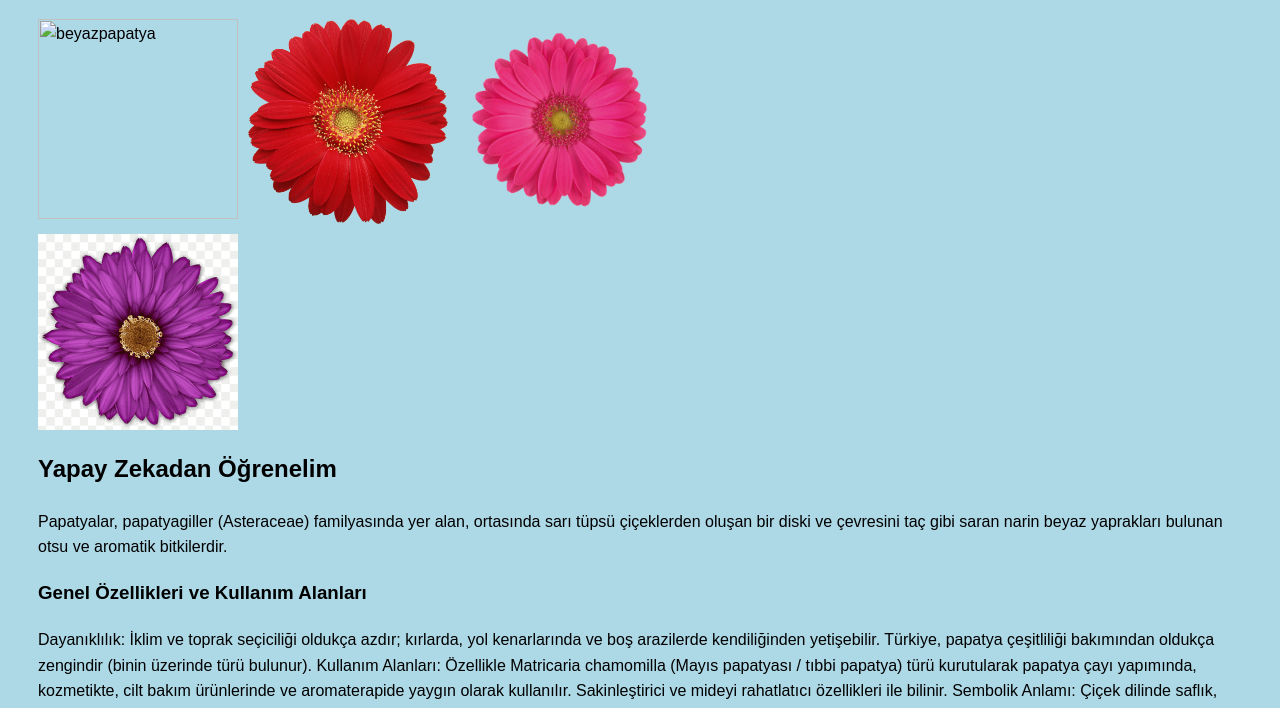
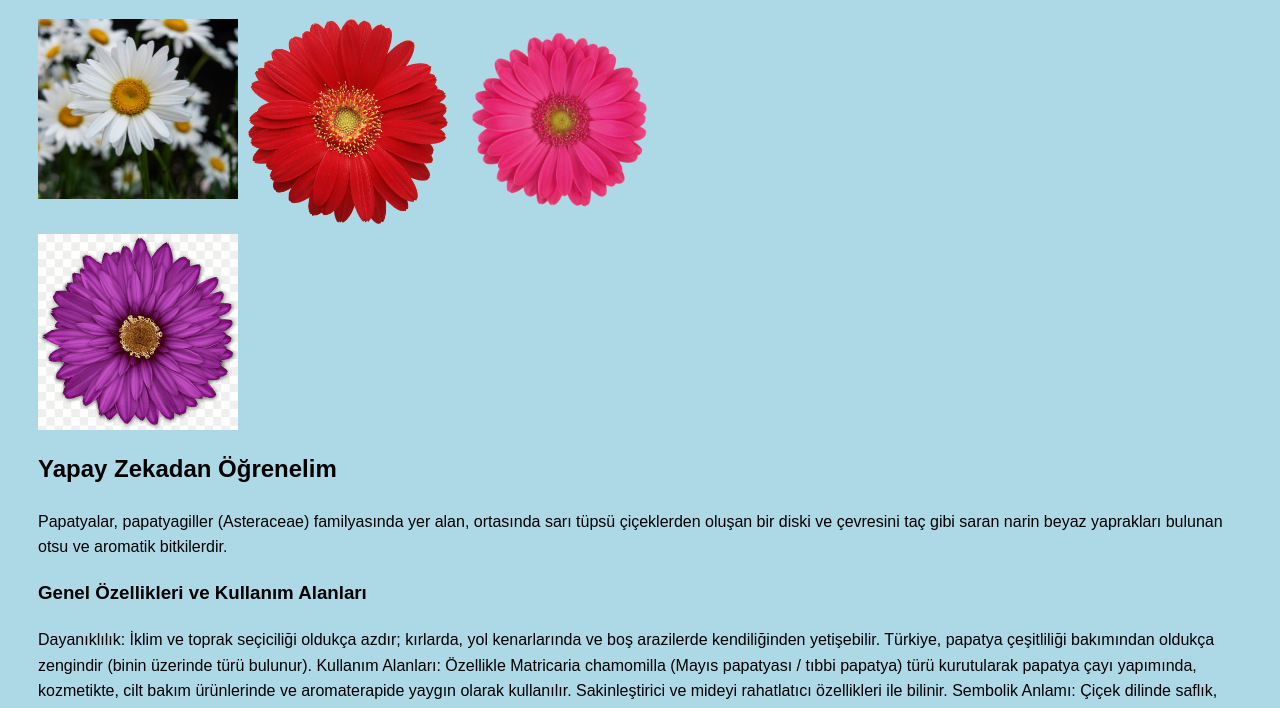
Before and after one commit to akdogann00/html-practice, a plain HTML site: page papatyasergisi.html in a window 1280 px wide. Shown: the part 92-800 px from the top of the page. Drawn offline with Linux system fonts and the light colour scheme; files whose address does not match are found by name.

Commit message:
Update papatyasergisi.html

```diff
--- a/papatyasergisi.html
+++ b/papatyasergisi.html
@@ -19,7 +19,7 @@
 <h1>Papatya Sergisi</h1>
 
 <div style="display: grid; grid-template-columns: repeat(3, 200px); gap: 10px;">
-  <img src="papatya.png" alt="beyazpapatya" width="200">
+  <img src="Images/papatya.png" alt="beyazpapatya" width="200">
   <img src="Images/kirmizipapatya.png" alt="kirmizipapatya" width="200">
   <img src="Images/pembepapatya.png" alt="pembepapatya" width="200">
   <img src="Imaged/morpapatya.png" alt="morpapatya" width="200">
```
